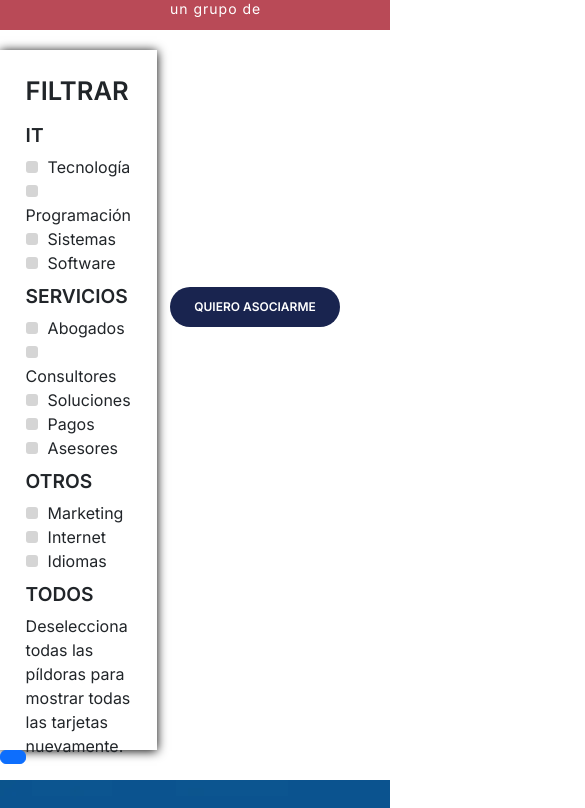
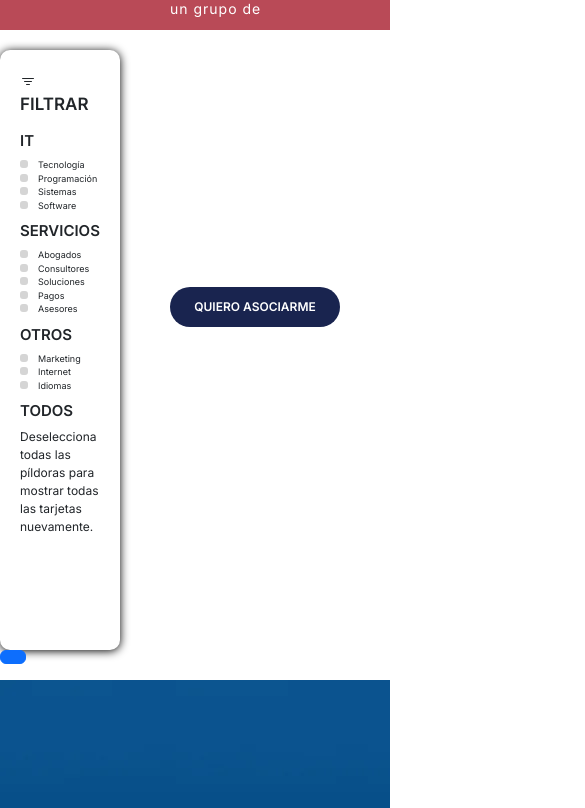
Before and after one commit to mercxscip/Proyecto-Polo-IT-vite, a React (Vite) app: page / in a window 390 px wide. Shown: the part 556-1364 px from the top of the page, 585 px wide, since content can reach past the window. Built offline with nearby package versions, Linux system fonts and the light colour scheme; grey boxes are pictures that could not be loaded; a web font is replaced by a local one.

Commit message:
Sidebar Collapse

```diff
--- a/package.json
+++ b/package.json
@@ -10,6 +10,11 @@
     "preview": "vite preview"
   },
   "dependencies": {
+    "@fortawesome/fontawesome-svg-core": "^6.4.2",
+    "@fortawesome/free-brands-svg-icons": "^6.4.2",
+    "@fortawesome/free-regular-svg-icons": "^6.4.2",
+    "@fortawesome/free-solid-svg-icons": "^6.4.2",
+    "@fortawesome/react-fontawesome": "^0.2.0",
     "aos": "^2.3.4",
     "bootstrap": "^5.3.2",
     "bootstrap-icons": "^1.11.1",
--- a/src/components/Index.jsx
+++ b/src/components/Index.jsx
@@ -14,15 +14,20 @@ const Index = () => {
   const [filtroPildoras, setFiltroPildoras] = useState([]);
   const [page, setPage] = useState(1);
   const [data, setData] = useState([]);
+  const [navCollapse, setNavCollapse] = useState(false)
   useEffect(() => {
-    fetch(`http://localhost:3000/?categoria=${filtroPildoras[0]||""}&page=${page}`).then((res) => {
-      return res.json()
-    }).then((res)=> {
-      setData(res.data)
+    fetch(
+      `http://localhost:3000/?categoria=${filtroPildoras[0] || ""}&page=${page}`
+    )
+      .then((res) => {
+        return res.json();
       })
+      .then((res) => {
+        setData(res.data);
+      });
   }, [filtroPildoras, page]);
   const handleFiltrarPildora = (pildora) => {
-    setPage(1)
+    setPage(1);
     if (filtroPildoras.includes(pildora)) {
       setFiltroPildoras(filtroPildoras.filter((item) => item !== pildora));
     } else {
@@ -30,14 +35,18 @@ const Index = () => {
     }
   };
 
-
-
   return (
     <div className="body">
       <Header />
       <Hero />
       <div className="main">
-        <div className="sidebar__box">
+
+        <div className={`sidebar__box ${navCollapse  ? "navCollaps" : ""}`}>
+        <div className="mobile__toggler" onClick={e => setNavCollapse(!navCollapse)}>
+            <a href="" data-bs-toggle="modal" data-bs-target="#navbarModal">
+              <i className="toggler bi bi-filter"></i>
+            </a>
+          </div>
           <h1 className="sidebar__title__max">FILTRAR</h1>
           <h2 className="sidebar__title">IT</h2>
           {["Tecnología", "Programación", "Sistemas", "Software"].map(
@@ -54,7 +63,8 @@ const Index = () => {
             )
           )}
           <h2 className="sidebar__title">SERVICIOS</h2>
-          {["Abogados", "Consultores", "Soluciones", "Pagos", "Asesores"].map((pildora) => (
+          {["Abogados", "Consultores", "Soluciones", "Pagos", "Asesores"].map(
+            (pildora) => (
               <label key={pildora}>
                 <input
                   type="checkbox"
@@ -64,7 +74,8 @@ const Index = () => {
                 />
                 {pildora}
               </label>
-          ))}
+            )
+          )}
           <h2 className="sidebar__title">OTROS</h2>
           {["Marketing", "Internet", "Idiomas"].map((pildora) => (
             <label key={pildora}>
@@ -78,7 +89,7 @@ const Index = () => {
             </label>
           ))}
           <h2 className="sidebar__title">TODOS</h2>
-          <p>
+          <p className="sidebar__text">
             Deselecciona todas las píldoras para mostrar todas las tarjetas
             nuevamente.
           </p>
--- a/src/components/main.css
+++ b/src/components/main.css
@@ -41,7 +41,7 @@
     height: 700px;
     padding: var(--espacio-16);
     box-shadow: 0.1px 1px 10px black;
-
+    border-radius: 10px;
 }
 
 .sidebar__title__max {
@@ -73,3 +73,48 @@
 .checkbox__styles:hover{
     background-color: rgb(165, 165, 165);
 }
+
+.mobile__toggler {
+    display: none;
+}
+
+@media (max-width: 450px) {
+    .mobile__toggler {
+        display: block;
+    }
+    .navCollaps {
+        width: 10px;
+        height: 600px;
+    }
+
+    .navCollaps .sidebar__title__max, .navCollaps .sidebar__title, .navCollaps label, .navCollaps input, .navCollaps p {
+        display: none;
+    }
+
+    label {
+        font-size: 9px;
+    }
+
+    .checkbox__styles {
+        width: 8px;
+        height: 8px;
+    }
+
+    .sidebar__title {
+        font-size: 15px;
+    }
+
+    .sidebar__title__max {
+        font-size: 17px;
+    }
+
+    .sidebar__text {
+        font-size: 12px;
+    }
+
+    .sidebar__box {
+        height: 600px;
+        width: 200px;
+        padding: 20px;
+    }
+}
```
Also changed, not shown: 1 other file (tests, documents, lock files or other folders). Lines whose indentation alone changed are shown as unchanged.
